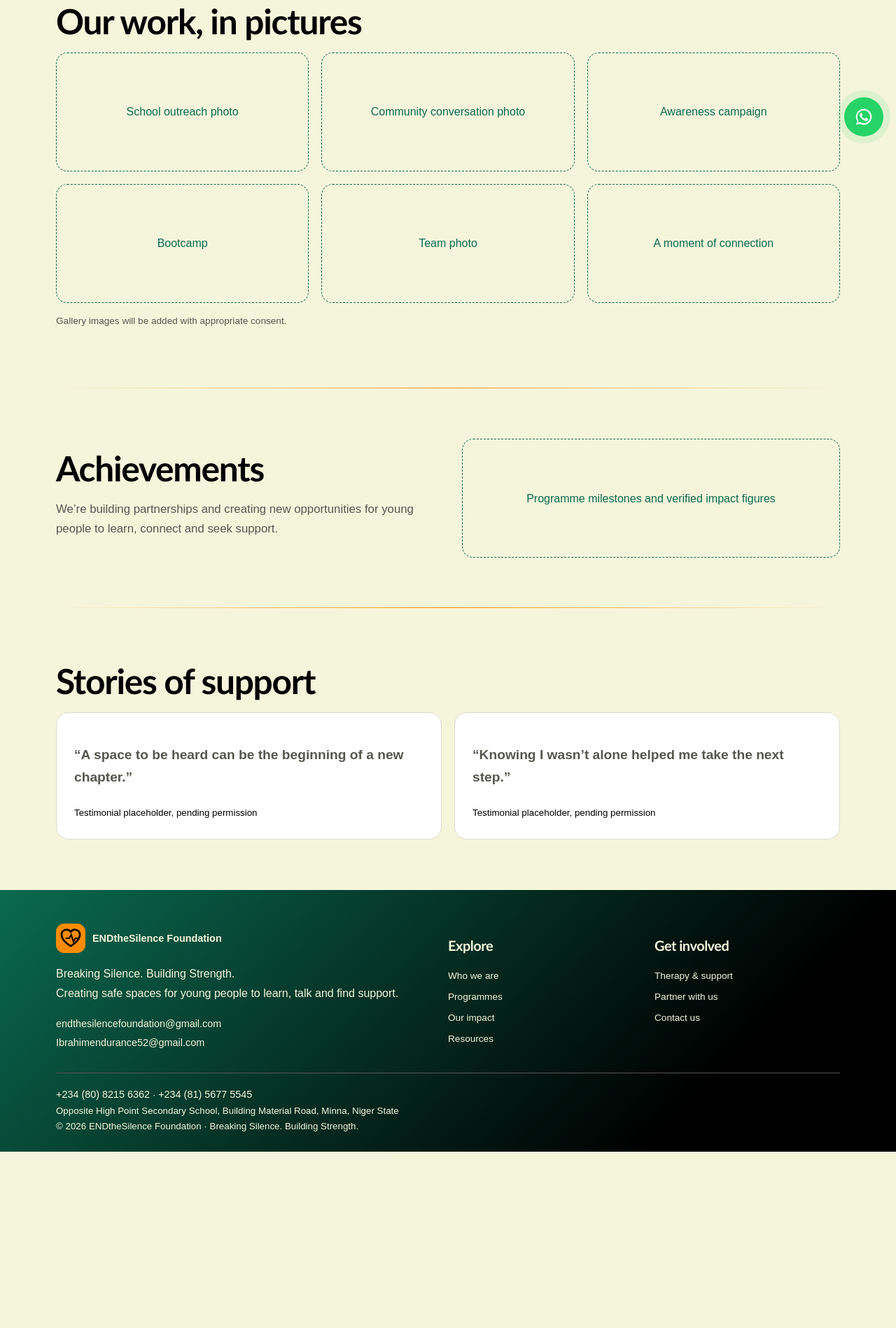
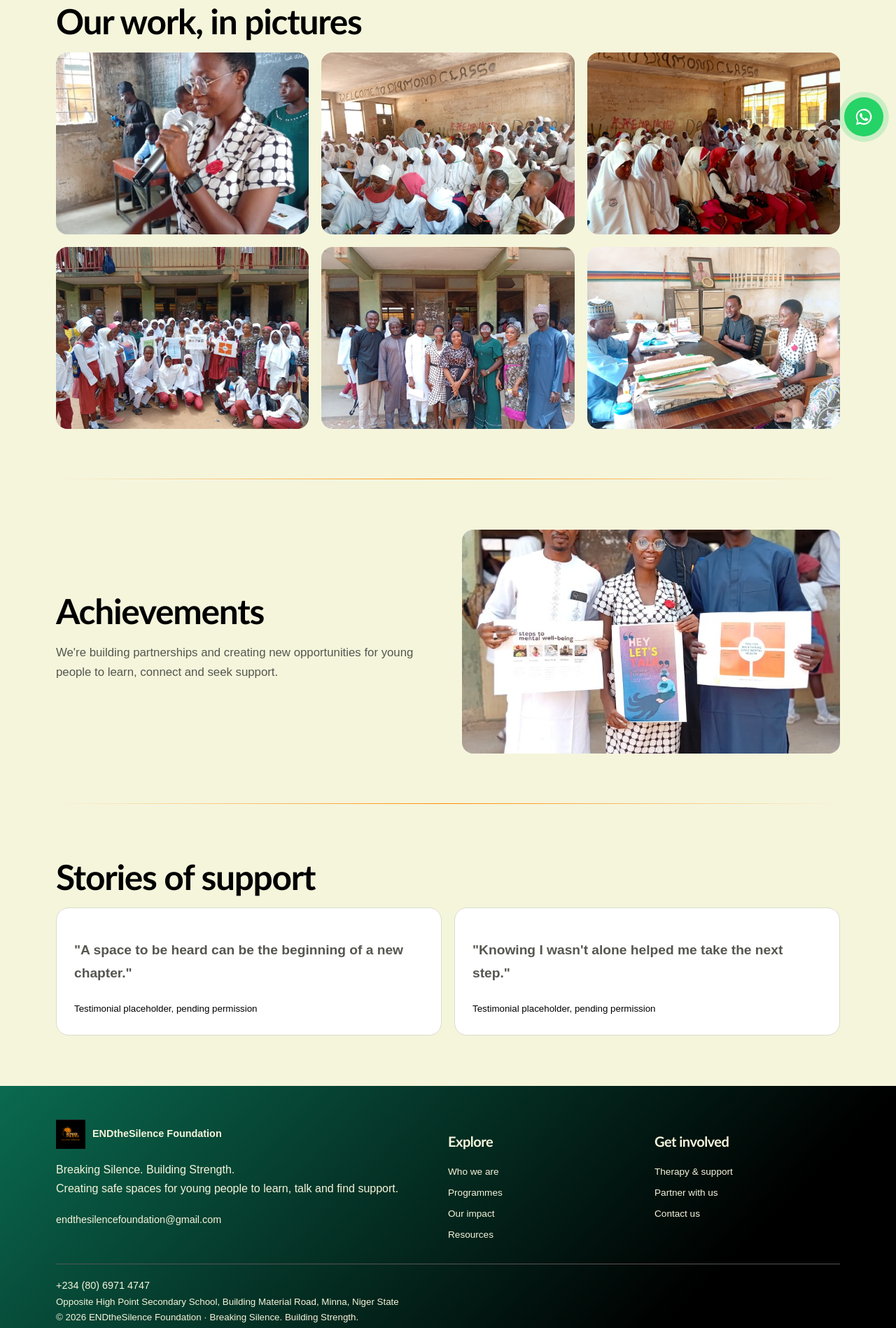
Before and after one commit to Paul-Ibrahim-Dev/ENDtheSilence-Foundation, a plain HTML site: page impact.html in a window 1280 px wide. Shown: the part 587-2485 px from the top of the page at 70% size. Before the commit the page ends 2233 px from the top, so only its background shows below. Drawn offline with Linux system fonts and the light colour scheme.

Commit message:
Add real photos, fix founder image, update styles

```diff
--- a/contact.html
+++ b/contact.html
@@ -7,7 +7,7 @@
     <title>
       Contact Us | ENDtheSilence Foundation
     </title>
-    <link rel="icon" href="logo.svg" type="image/svg+xml">
+    <link rel="icon" href="endthesilence foundation.png" type="image/svg+xml">
     <link rel="stylesheet" href="styles.css">
   </head>
   <body>
@@ -18,7 +18,7 @@
     <header class="topbar">
       <nav class="container nav" aria-label="Main navigation">
         <a class="brand" href="index.html">
-          <img src="logo.svg" alt="">
+          <img src="endthesilence foundation.png" alt="ENDtheSilence Foundation logo">
           <span>
             ENDtheSilence Foundation
           </span>
@@ -92,12 +92,8 @@
                 Phone
               </strong>
               <br>
-              <a href="tel:+2348082156362">
-                +234 (80) 8215 6362
-              </a>
-              <br>
-              <a href="tel:+2348156775545">
-                +234 (81) 5677 5545
+              <a href="tel:+2348069714747">
+                +234 (80) 6971 4747
               </a>
             </p>
             <p>
@@ -107,10 +103,6 @@
               <br>
               <a href="mailto:endthesilencefoundation@gmail.com">
                 endthesilencefoundation@gmail.com
-              </a>
-              <br>
-              <a href="mailto:Ibrahimendurance52@gmail.com">
-                Ibrahimendurance52@gmail.com
               </a>
             </p>
             <p>
@@ -178,7 +170,7 @@
       <div class="container footer-grid">
         <div>
           <a class="brand" href="index.html">
-            <img src="logo.svg" alt="">
+            <img src="endthesilence foundation.png" alt="ENDtheSilence Foundation logo">
             <span>
               ENDtheSilence Foundation
             </span>
@@ -190,10 +182,6 @@
           </p>
           <a href="mailto:endthesilencefoundation@gmail.com">
             endthesilencefoundation@gmail.com
-          </a>
-          <br>
-          <a href="mailto:Ibrahimendurance52@gmail.com">
-            Ibrahimendurance52@gmail.com
           </a>
         </div>
         <div>
@@ -232,8 +220,8 @@
           </div>
         </div>
         <small class="copyright">
-          <a href="tel:+2348082156362">
-            +234 (80) 8215 6362
+          <a href="tel:+2348069714747">
+            +234 (80) 6971 4747
           </a>
           ·
           <a href="tel:+2348156775545">
--- a/impact.html
+++ b/impact.html
@@ -7,7 +7,7 @@
     <title>
       Our Impact | ENDtheSilence Foundation
     </title>
-    <link rel="icon" href="logo.svg" type="image/svg+xml">
+    <link rel="icon" href="endthesilence foundation.png" type="image/svg+xml">
     <link rel="stylesheet" href="styles.css">
   </head>
   <body>
@@ -18,7 +18,7 @@
     <header class="topbar">
       <nav class="container nav" aria-label="Main navigation">
         <a class="brand" href="index.html">
-          <img src="logo.svg" alt="">
+          <img src="endthesilence foundation.png" alt="ENDtheSilence Foundation logo">
           <span>
             ENDtheSilence Foundation
           </span>
@@ -27,126 +27,65 @@
           ☰
         </button>
         <div class="navlinks">
-          <a href="index.html">
-            Home
-          </a>
-          <a href="who-we-are.html">
-            Who we are
-          </a>
-          <a href="programmes.html">
-            Programmes
-          </a>
-          <a href="therapy.html">
-            Therapy &amp; support
-          </a>
-          <a href="impact.html">
-            Impact
-          </a>
-          <a href="partnerships.html">
-            Partner
-          </a>
-          <a href="resources.html">
-            Resources
-          </a>
-          <a href="contact.html">
-            Contact
-          </a>
-          <a class="button" href="mailto:endthesilencefoundation@gmail.com?subject=Donation%20enquiry">
-            Donate
-          </a>
+          <a href="index.html">Home</a>
+          <a href="who-we-are.html">Who we are</a>
+          <a href="programmes.html">Programmes</a>
+          <a href="therapy.html">Therapy &amp; support</a>
+          <a href="impact.html">Impact</a>
+          <a href="partnerships.html">Partner</a>
+          <a href="resources.html">Resources</a>
+          <a href="contact.html">Contact</a>
+          <a class="button" href="mailto:endthesilencefoundation@gmail.com?subject=Donation%20enquiry">Donate</a>
         </div>
       </nav>
     </header>
     <main>
       <section class="page-hero">
         <div class="container">
-          <span class="eyebrow">
-            Our Impact
-          </span>
-          <h1>
-            Every conversation makes room for hope.
-          </h1>
-          <p>
-            We work toward a Nigeria where young people can find information, understanding and support when they need it.
-          </p>
+          <span class="eyebrow">Our Impact</span>
+          <h1>Every conversation makes room for hope.</h1>
+          <p>We work toward a Nigeria where young people can find information, understanding and support when they need it.</p>
         </div>
       </section>
       <div class="marquee" aria-label="Breaking Silence. Building Strength. Mental health matters. You are not alone.">
         <div class="marquee__track" aria-hidden="true">
-          <span class="marquee__text">
-            Breaking Silence • Building Strength • Mental Health Matters • You Are Not Alone • ENDtheSilence Foundation •
-          </span>
-          <span class="marquee__text">
-            Breaking Silence • Building Strength • Mental Health Matters • You Are Not Alone • ENDtheSilence Foundation •
-          </span>
+          <span class="marquee__text">Breaking Silence • Building Strength • Mental Health Matters • You Are Not Alone • ENDtheSilence Foundation •</span>
+          <span class="marquee__text">Breaking Silence • Building Strength • Mental Health Matters • You Are Not Alone • ENDtheSilence Foundation •</span>
         </div>
       </div>
       <section class="section">
         <div class="container">
-          <h2>
-            Our work, in pictures
-          </h2>
+          <h2>Our work, in pictures</h2>
           <div class="grid">
-            <div class="placeholder">
-              School outreach photo
-            </div>
-            <div class="placeholder">
-              Community conversation photo
-            </div>
-            <div class="placeholder">
-              Awareness campaign
-            </div>
-            <div class="placeholder">
-              Bootcamp
-            </div>
-            <div class="placeholder">
-              Team photo
-            </div>
-            <div class="placeholder">
-              A moment of connection
-            </div>
+            <img src="endthesilence photos/ceo speech.jpeg" alt="CEO speaking at school outreach" style="width:100%;height:260px;object-fit:cover;border-radius:16px;">
+            <img src="endthesilence photos/student at mental health outreach.jpeg" alt="Students at mental health outreach" style="width:100%;height:260px;object-fit:cover;border-radius:16px;">
+            <img src="endthesilence photos/students listening.jpeg" alt="Students listening attentively" style="width:100%;height:260px;object-fit:cover;border-radius:16px;">
+            <img src="endthesilence photos/students attendance.jpeg" alt="Large group outreach photo" style="width:100%;height:260px;object-fit:cover;border-radius:16px;">
+            <img src="endthesilence photos/ceo with teachers.jpeg" alt="Team with school staff" style="width:100%;height:260px;object-fit:cover;border-radius:16px;">
+            <img src="endthesilence photos/headmaster office.jpeg" alt="Meeting with headmaster" style="width:100%;height:260px;object-fit:cover;border-radius:16px;">
           </div>
-          <p class="small-note">
-            Gallery images will be added with appropriate consent.
-          </p>
         </div>
       </section>
       <section class="section light">
         <div class="container split">
           <div>
-            <h2>
-              Achievements
-            </h2>
-            <p class="lead">
-              We’re building partnerships and creating new opportunities for young people to learn, connect and seek support.
-            </p>
+            <h2>Achievements</h2>
+            <p class="lead">We're building partnerships and creating new opportunities for young people to learn, connect and seek support.</p>
           </div>
-          <div class="placeholder">
-            Programme milestones and verified impact figures
-          </div>
+          <img src="endthesilence photos/ceo with staff.jpeg" alt="CEO with staff holding mental health materials" style="width:100%;height:320px;object-fit:cover;border-radius:16px;">
         </div>
       </section>
       <section class="section">
         <div class="container">
-          <h2>
-            Stories of support
-          </h2>
+          <h2>Stories of support</h2>
           <div class="grid two">
             <article class="card">
-              <p class="quote">
-                “A space to be heard can be the beginning of a new chapter.”
-              </p>
-              <small>
-                Testimonial placeholder, pending permission
-              </small>
+              <p class="quote">"A space to be heard can be the beginning of a new chapter."</p>
+              <small>Testimonial placeholder, pending permission</small>
             </article>
             <article class="card">
-              <p class="quote">
-                “Knowing I wasn’t alone helped me take the next step.”
-              </p>
-              <small>
-                Testimonial placeholder, pending permission
-              </small>
+              <p class="quote">"Knowing I wasn't alone helped me take the next step."</p>
+              <small>Testimonial placeholder, pending permission</small>
             </article>
           </div>
         </div>
@@ -156,67 +95,31 @@
       <div class="container footer-grid">
         <div>
           <a class="brand" href="index.html">
-            <img src="logo.svg" alt="">
-            <span>
-              ENDtheSilence Foundation
-            </span>
+            <img src="endthesilence foundation.png" alt="ENDtheSilence Foundation logo">
+            <span>ENDtheSilence Foundation</span>
           </a>
-          <p>
-            Breaking Silence. Building Strength.
-            <br>
-            Creating safe spaces for young people to learn, talk and find support.
-          </p>
-          <a href="mailto:endthesilencefoundation@gmail.com">
-            endthesilencefoundation@gmail.com
-          </a>
-          <br>
-          <a href="mailto:Ibrahimendurance52@gmail.com">
-            Ibrahimendurance52@gmail.com
-          </a>
+          <p>Breaking Silence. Building Strength.<br>Creating safe spaces for young people to learn, talk and find support.</p>
+          <a href="mailto:endthesilencefoundation@gmail.com">endthesilencefoundation@gmail.com</a>
         </div>
         <div>
-          <h3>
-            Explore
-          </h3>
+          <h3>Explore</h3>
           <div class="footer-links">
-            <a href="who-we-are.html">
-              Who we are
-            </a>
-            <a href="programmes.html">
-              Programmes
-            </a>
-            <a href="impact.html">
-              Our impact
-            </a>
-            <a href="resources.html">
-              Resources
-            </a>
+            <a href="who-we-are.html">Who we are</a>
+            <a href="programmes.html">Programmes</a>
+            <a href="impact.html">Our impact</a>
+            <a href="resources.html">Resources</a>
           </div>
         </div>
         <div>
-          <h3>
-            Get involved
-          </h3>
+          <h3>Get involved</h3>
           <div class="footer-links">
-            <a href="therapy.html">
-              Therapy &amp; support
-            </a>
-            <a href="partnerships.html">
-              Partner with us
-            </a>
-            <a href="contact.html">
-              Contact us
-            </a>
+            <a href="therapy.html">Therapy &amp; support</a>
+            <a href="partnerships.html">Partner with us</a>
+            <a href="contact.html">Contact us</a>
           </div>
         </div>
         <small class="copyright">
-          <a href="tel:+2348082156362">
-            +234 (80) 8215 6362
-          </a>
-          ·
-          <a href="tel:+2348156775545">
-            +234 (81) 5677 5545
-          </a>
+          <a href="tel:+2348069714747">+234 (80) 6971 4747</a>
           <br>
           Opposite High Point Secondary School, Building Material Road, Minna, Niger State
           <br>
@@ -224,13 +127,12 @@
         </small>
       </div>
     </footer>
-    <a class="whatsapp" href="https://wa.me/2348082156362" target="_blank" rel="noreferrer" aria-label="Contact us on WhatsApp">
+    <a class="whatsapp" href="https://wa.me/2348069714747" target="_blank" rel="noreferrer" aria-label="Contact us on WhatsApp">
       <svg viewbox="0 0 32 32" aria-hidden="true">
         <path d="M16 3a12.8 12.8 0 0 0-10.9 19.5L3.4 29l6.7-1.7A12.9 12.9 0 1 0 16 3Zm0 23.4c-1.9 0-3.8-.5-5.4-1.5l-.4-.2-4 .9 1-3.9-.3-.4A10.5 10.5 0 1 1 16 26.4Zm5.8-7.9c-.3-.2-1.9-.9-2.2-1s-.5-.2-.7.2-.8 1-1 1.2-.4.2-.7.1a8.7 8.7 0 0 1-2.6-1.6 9.8 9.8 0 0 1-1.8-2.2c-.2-.3 0-.5.1-.7l.5-.6.3-.5c.1-.2 0-.4 0-.6s-.7-1.8-1-2.4c-.2-.6-.5-.5-.7-.5h-.6c-.2 0-.6.1-.9.4s-1.2 1.2-1.2 2.8 1.2 3.2 1.4 3.4c.2.2 2.4 3.7 5.8 5.1.8.4 1.5.6 2 .7.9.3 1.7.2 2.3.1.7-.1 1.9-.8 2.2-1.6.3-.8.3-1.5.2-1.6s-.2-.3-.5-.4Z">
         </path>
       </svg>
     </a>
-    <script src="script.js">
-    </script>
+    <script src="script.js"></script>
   </body>
 </html>
```
Also changed, not shown: index.html (+6 -14 lines), partnerships.html (+8 -12 lines), programmes.html (+8 -12 lines), resources.html (+9 -20 lines), therapy.html (+10 -16 lines), who-we-are.html (+5 -9 lines), endthesilence photos/ceo speech.jpeg (added), endthesilence photos/ceo with staff.jpeg (added), endthesilence photos/ceo with teachers.jpeg (added), endthesilence photos/headmaster office.jpeg (added), endthesilence photos/student at mental health outreach.jpeg (added), endthesilence photos/students attendance.jpeg (added), endthesilence photos/students listening.jpeg (added), logo.svg (deleted).
